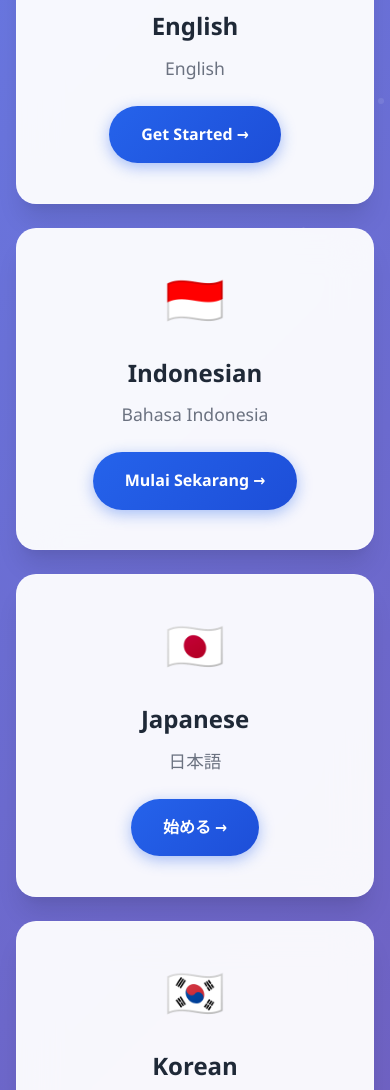
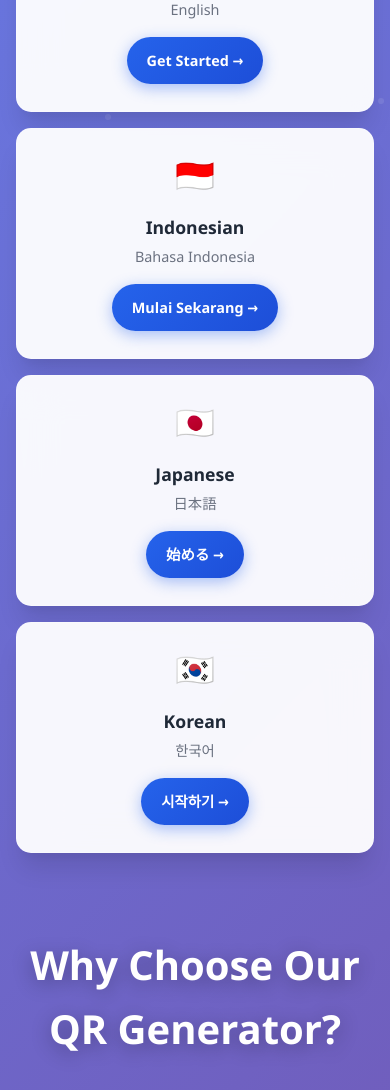
Before and after one commit to vin-nesia1/bsru, a plain HTML site: page index.html in a window 390 px wide. Shown: the part 592-1682 px from the top of the page. Drawn offline with Linux system fonts and the light colour scheme.

Commit message:
Update index.html

```diff
--- a/index.html
+++ b/index.html
@@ -149,17 +149,20 @@
 
     .language-grid {
       display: grid;
-      grid-template-columns: repeat(auto-fit, minmax(280px, 1fr));
-      gap: 2rem;
+      grid-template-columns: repeat(4, 1fr);
+      gap: 1.5rem;
       margin: 3rem 0;
+      max-width: 1000px;
+      margin-left: auto;
+      margin-right: auto;
     }
 
     .language-card {
       background: rgba(255, 255, 255, 0.95);
       backdrop-filter: blur(20px);
       border: 1px solid rgba(255, 255, 255, 0.2);
-      border-radius: 20px;
-      padding: 2.5rem 2rem;
+      border-radius: 15px;
+      padding: 1.5rem 1rem;
       text-align: center;
       transition: all 0.4s cubic-bezier(0.4, 0, 0.2, 1);
       box-shadow: var(--shadow);
@@ -190,8 +193,8 @@
     }
 
     .flag-icon {
-      font-size: 3rem;
-      margin-bottom: 1rem;
+      font-size: 2rem;
+      margin-bottom: 0.75rem;
       display: block;
       animation: bounce 2s infinite;
     }
@@ -203,26 +206,27 @@
     }
 
     .language-name {
-      font-size: 1.5rem;
+      font-size: 1.1rem;
       font-weight: 700;
       color: var(--text-dark);
-      margin-bottom: 0.5rem;
+      margin-bottom: 0.25rem;
     }
 
     .language-native {
-      font-size: 1.1rem;
+      font-size: 0.9rem;
       color: var(--text-light);
-      margin-bottom: 1.5rem;
+      margin-bottom: 1rem;
     }
 
     .language-link {
       display: inline-block;
       text-decoration: none;
-      padding: 1rem 2rem;
+      padding: 0.75rem 1.25rem;
       background: linear-gradient(135deg, var(--primary-color), var(--primary-hover));
       color: white;
-      border-radius: 50px;
+      border-radius: 25px;
       font-weight: 600;
+      font-size: 0.9rem;
       transition: all 0.3s ease;
       box-shadow: 0 4px 15px rgba(37, 99, 235, 0.4);
       position: relative;
@@ -316,16 +320,23 @@
       }
 
       .language-grid {
-        grid-template-columns: 1fr;
-        gap: 1.5rem;
+        grid-template-columns: repeat(2, 1fr);
+        gap: 1rem;
       }
 
       .language-card {
-        padding: 2rem 1.5rem;
+        padding: 1.25rem 0.75rem;
       }
 
       main {
         padding: 0 1rem;
+      }
+    }
+
+    @media (max-width: 480px) {
+      .language-grid {
+        grid-template-columns: 1fr;
+        gap: 1rem;
       }
     }
 
```
